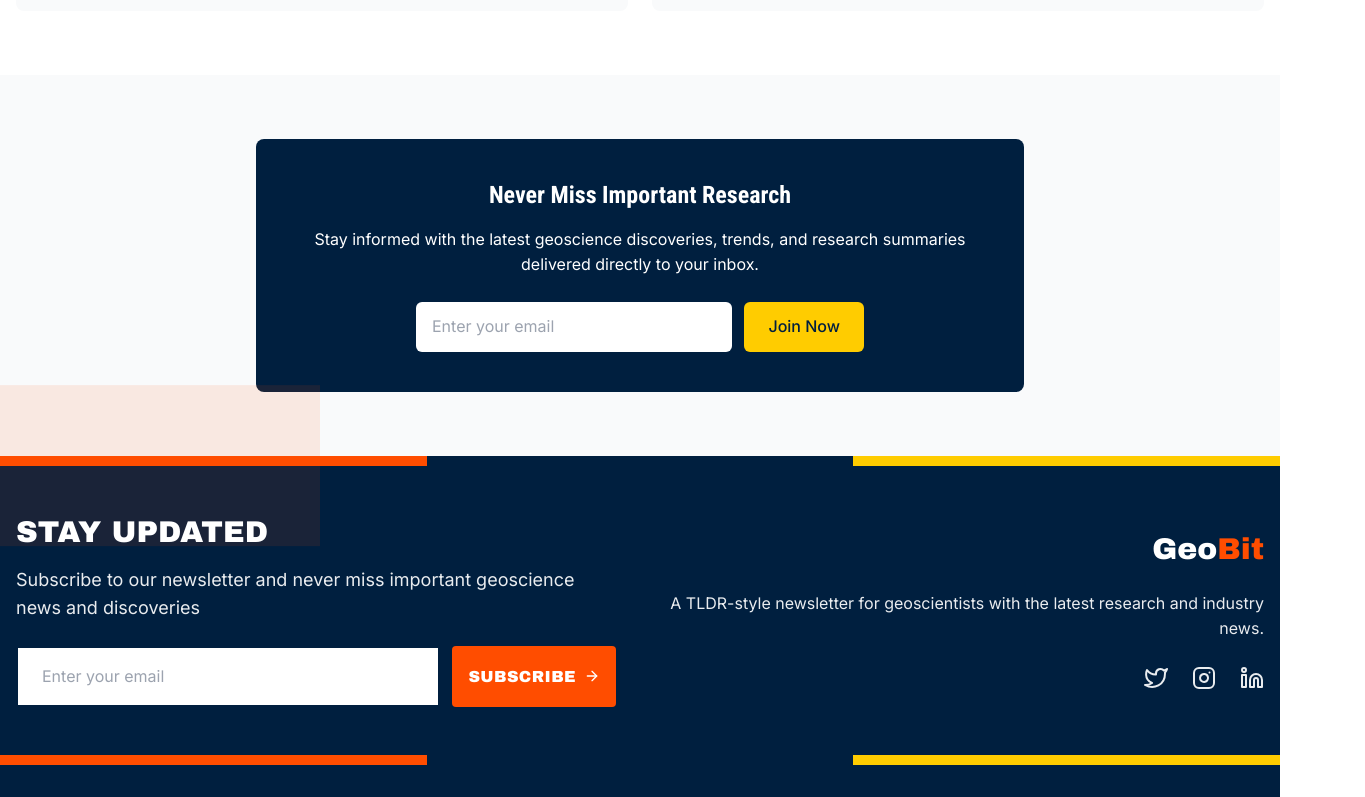
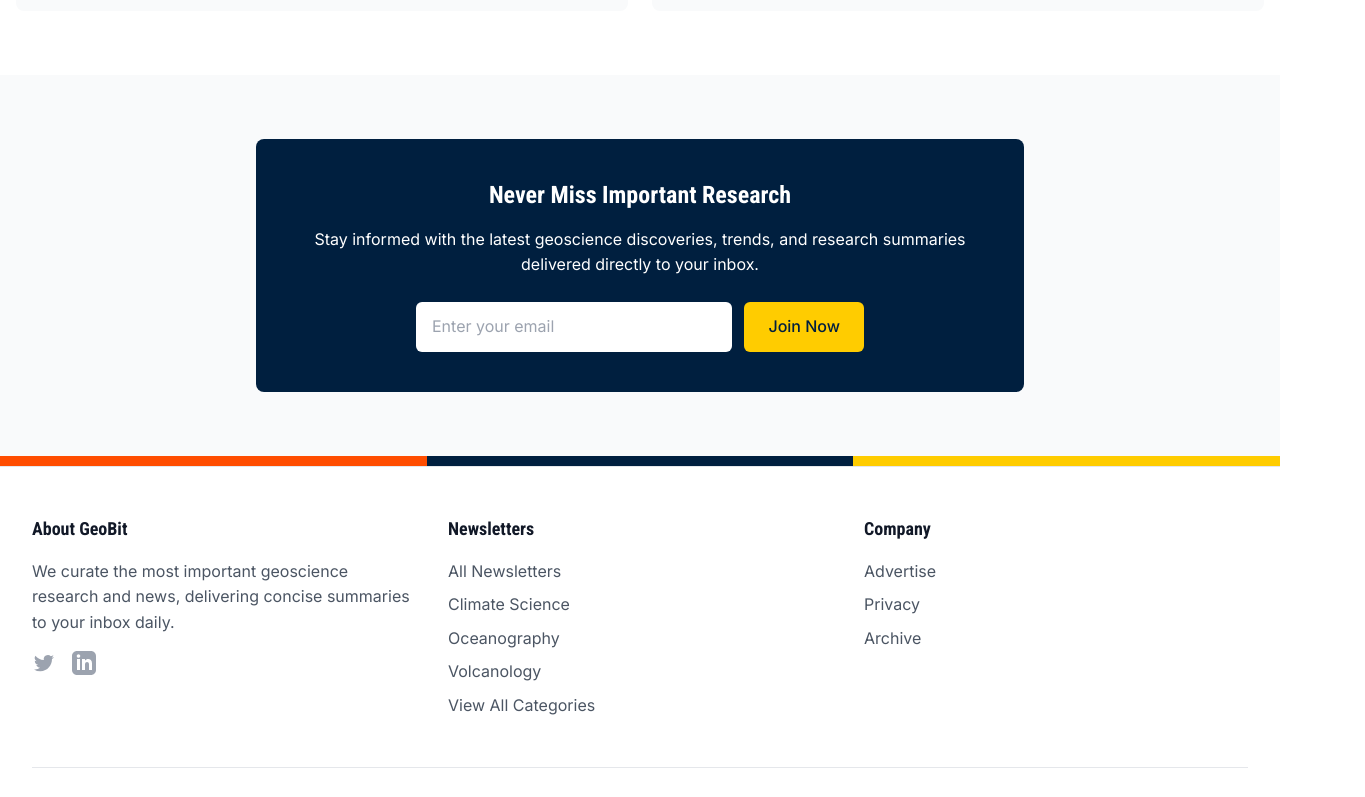
Before and after one commit to szilarddenes/geobit, a Next.js app: page / in a window 1280 px wide. Shown: the part 2000-2797 px from the top of the page, 1365 px wide, since content can reach past the window. Built offline with nearby package versions, Linux system fonts and the light colour scheme; no server answers.

Commit message:
Update Footer component to match TLDR.tech style

```diff
--- a/src/components/layout/Footer.js
+++ b/src/components/layout/Footer.js
@@ -1,207 +1,98 @@
 import Link from 'next/link';
-import { FiTwitter, FiInstagram, FiLinkedin, FiArrowRight } from 'react-icons/fi';
-import SubscriptionForm from '@/components/newsletter/SubscriptionForm';
 
-export default function Footer() {
+const Footer = () => {
+  const currentYear = new Date().getFullYear();
+
   return (
-    <footer className="bg-secondary text-white relative">
-      {/* Geometric accent shapes */}
-      <div className="absolute top-0 left-0 w-1/4 h-1/4 bg-primary opacity-10 transform -translate-y-1/2"></div>
-      <div className="absolute bottom-0 right-0 w-1/5 h-1/5 bg-accent opacity-20 rounded-full transform translate-x-1/3 translate-y-1/3"></div>
-
-      {/* Top footer section with subscription */}
-      <div className="relative z-10 container mx-auto px-4 py-12">
-        <div className="grid grid-cols-1 md:grid-cols-2 gap-12 items-center">
+    <footer className="bg-white border-t border-gray-200">
+      <div className="container mx-auto px-4 sm:px-6 lg:px-8 py-12">
+        <div className="grid grid-cols-1 md:grid-cols-3 gap-8">
+          {/* About */}
           <div>
-            <h2 className="font-heading text-3xl font-bold uppercase mb-4">
-              Stay Updated
-            </h2>
-            <p className="text-neutral-200 mb-6 text-lg">
-              Subscribe to our newsletter and never miss important geoscience news and discoveries
+            <h3 className="text-lg font-semibold text-gray-900 mb-4">About GeoBit</h3>
+            <p className="text-gray-600 mb-4">
+              We curate the most important geoscience research and news, delivering concise summaries to your inbox daily.
             </p>
-            <SubscriptionForm buttonText="Subscribe" compact={true} />
-          </div>
-
-          <div className="flex flex-col md:items-end">
-            <Link href="/" className="inline-block mb-6">
-              <span className="font-heading text-3xl font-bold text-white">
-                Geo<span className="text-primary">Bit</span>
-              </span>
-            </Link>
-            <p className="text-neutral-200 md:text-right mb-6">
-              A TLDR-style newsletter for geoscientists with the latest research and industry news.
-            </p>
-            <div className="flex space-x-6">
-              <a
-                href="https://twitter.com"
-                target="_blank"
-                rel="noopener noreferrer"
-                className="text-neutral-200 hover:text-primary transition-colors duration-300"
-                aria-label="Twitter"
-              >
-                <FiTwitter size={24} />
+            <div className="flex space-x-4">
+              <a href="https://twitter.com/geobit" target="_blank" rel="noopener noreferrer" className="text-gray-400 hover:text-gray-500">
+                <span className="sr-only">Twitter</span>
+                <svg className="h-6 w-6" fill="currentColor" viewBox="0 0 24 24">
+                  <path d="M8.29 20.251c7.547 0 11.675-6.253 11.675-11.675 0-.178 0-.355-.012-.53A8.348 8.348 0 0022 5.92a8.19 8.19 0 01-2.357.646 4.118 4.118 0 001.804-2.27 8.224 8.224 0 01-2.605.996 4.107 4.107 0 00-6.993 3.743 11.65 11.65 0 01-8.457-4.287 4.106 4.106 0 001.27 5.477A4.072 4.072 0 012.8 9.713v.052a4.105 4.105 0 003.292 4.022 4.095 4.095 0 01-1.853.07 4.108 4.108 0 003.834 2.85A8.233 8.233 0 012 18.407a11.616 11.616 0 006.29 1.84"></path>
+                </svg>
               </a>
-              <a
-                href="https://instagram.com"
-                target="_blank"
-                rel="noopener noreferrer"
-                className="text-neutral-200 hover:text-primary transition-colors duration-300"
-                aria-label="Instagram"
-              >
-                <FiInstagram size={24} />
-              </a>
-              <a
-                href="https://linkedin.com"
-                target="_blank"
-                rel="noopener noreferrer"
-                className="text-neutral-200 hover:text-primary transition-colors duration-300"
-                aria-label="LinkedIn"
-              >
-                <FiLinkedin size={24} />
+              <a href="https://linkedin.com/company/geobit" target="_blank" rel="noopener noreferrer" className="text-gray-400 hover:text-gray-500">
+                <span className="sr-only">LinkedIn</span>
+                <svg className="h-6 w-6" fill="currentColor" viewBox="0 0 24 24">
+                  <path d="M19 0h-14c-2.761 0-5 2.239-5 5v14c0 2.761 2.239 5 5 5h14c2.762 0 5-2.239 5-5v-14c0-2.761-2.238-5-5-5zm-11 19h-3v-11h3v11zm-1.5-12.268c-.966 0-1.75-.79-1.75-1.764s.784-1.764 1.75-1.764 1.75.79 1.75 1.764-.783 1.764-1.75 1.764zm13.5 12.268h-3v-5.604c0-3.368-4-3.113-4 0v5.604h-3v-11h3v1.765c1.396-2.586 7-2.777 7 2.476v6.759z"/>
+                </svg>
               </a>
             </div>
           </div>
-        </div>
-      </div>
 
-      {/* Section divider */}
-      <div className="section-divider w-full h-2"></div>
-
-      {/* Bottom footer with links */}
-      <div className="container mx-auto px-4 pt-12 pb-6">
-        <div className="grid grid-cols-1 md:grid-cols-4 gap-8">
           {/* Newsletters */}
-          <div className="col-span-1">
-            <h3 className="font-heading text-lg font-bold uppercase mb-4 text-accent">Newsletters</h3>
-            <ul className="space-y-3">
+          <div>
+            <h3 className="text-lg font-semibold text-gray-900 mb-4">Newsletters</h3>
+            <ul className="space-y-2">
               <li>
-                <Link
-                  href="/newsletters/research"
-                  className="text-neutral-200 hover:text-primary flex items-center group"
-                >
-                  <FiArrowRight className="mr-2 opacity-0 group-hover:opacity-100 transition-opacity duration-300" size={14} />
-                  <span>Research Highlights</span>
+                <Link href="/newsletters" className="text-gray-600 hover:text-gray-900">
+                  All Newsletters
                 </Link>
               </li>
               <li>
-                <Link
-                  href="/newsletters/industry"
-                  className="text-neutral-200 hover:text-primary flex items-center group"
-                >
-                  <FiArrowRight className="mr-2 opacity-0 group-hover:opacity-100 transition-opacity duration-300" size={14} />
-                  <span>Industry News</span>
+                <Link href="/categories/climate-science" className="text-gray-600 hover:text-gray-900">
+                  Climate Science
                 </Link>
               </li>
               <li>
-                <Link
-                  href="/newsletters/tools"
-                  className="text-neutral-200 hover:text-primary flex items-center group"
-                >
-                  <FiArrowRight className="mr-2 opacity-0 group-hover:opacity-100 transition-opacity duration-300" size={14} />
-                  <span>Tools & Technology</span>
+                <Link href="/categories/oceanography" className="text-gray-600 hover:text-gray-900">
+                  Oceanography
                 </Link>
               </li>
               <li>
-                <Link
-                  href="/newsletters/careers"
-                  className="text-neutral-200 hover:text-primary flex items-center group"
-                >
-                  <FiArrowRight className="mr-2 opacity-0 group-hover:opacity-100 transition-opacity duration-300" size={14} />
-                  <span>Career Opportunities</span>
+                <Link href="/categories/volcanology" className="text-gray-600 hover:text-gray-900">
+                  Volcanology
+                </Link>
+              </li>
+              <li>
+                <Link href="/categories" className="text-gray-600 hover:text-gray-900">
+                  View All Categories
                 </Link>
               </li>
             </ul>
           </div>
 
-          {/* Resources */}
-          <div className="col-span-1">
-            <h3 className="font-heading text-lg font-bold uppercase mb-4 text-accent">Resources</h3>
-            <ul className="space-y-3">
+          {/* Company */}
+          <div>
+            <h3 className="text-lg font-semibold text-gray-900 mb-4">Company</h3>
+            <ul className="space-y-2">
               <li>
-                <Link
-                  href="/archive"
-                  className="text-neutral-200 hover:text-primary flex items-center group"
-                >
-                  <FiArrowRight className="mr-2 opacity-0 group-hover:opacity-100 transition-opacity duration-300" size={14} />
-                  <span>Archive</span>
+                <Link href="/advertise" className="text-gray-600 hover:text-gray-900">
+                  Advertise
                 </Link>
               </li>
               <li>
-                <Link
-                  href="/about"
-                  className="text-neutral-200 hover:text-primary flex items-center group"
-                >
-                  <FiArrowRight className="mr-2 opacity-0 group-hover:opacity-100 transition-opacity duration-300" size={14} />
-                  <span>About Us</span>
+                <Link href="/privacy" className="text-gray-600 hover:text-gray-900">
+                  Privacy
                 </Link>
               </li>
               <li>
-                <Link
-                  href="/advertise"
-                  className="text-neutral-200 hover:text-primary flex items-center group"
-                >
-                  <FiArrowRight className="mr-2 opacity-0 group-hover:opacity-100 transition-opacity duration-300" size={14} />
-                  <span>Advertise</span>
-                </Link>
-              </li>
-              <li>
-                <Link
-                  href="/contact"
-                  className="text-neutral-200 hover:text-primary flex items-center group"
-                >
-                  <FiArrowRight className="mr-2 opacity-0 group-hover:opacity-100 transition-opacity duration-300" size={14} />
-                  <span>Contact</span>
+                <Link href="/archive" className="text-gray-600 hover:text-gray-900">
+                  Archive
                 </Link>
               </li>
             </ul>
           </div>
-
-          {/* Legal */}
-          <div className="col-span-1">
-            <h3 className="font-heading text-lg font-bold uppercase mb-4 text-accent">Legal</h3>
-            <ul className="space-y-3">
-              <li>
-                <Link
-                  href="/privacy"
-                  className="text-neutral-200 hover:text-primary flex items-center group"
-                >
-                  <FiArrowRight className="mr-2 opacity-0 group-hover:opacity-100 transition-opacity duration-300" size={14} />
-                  <span>Privacy Policy</span>
-                </Link>
-              </li>
-              <li>
-                <Link
-                  href="/terms"
-                  className="text-neutral-200 hover:text-primary flex items-center group"
-                >
-                  <FiArrowRight className="mr-2 opacity-0 group-hover:opacity-100 transition-opacity duration-300" size={14} />
-                  <span>Terms of Service</span>
-                </Link>
-              </li>
-              <li>
-                <Link
-                  href="/cookies"
-                  className="text-neutral-200 hover:text-primary flex items-center group"
-                >
-                  <FiArrowRight className="mr-2 opacity-0 group-hover:opacity-100 transition-opacity duration-300" size={14} />
-                  <span>Cookie Policy</span>
-                </Link>
-              </li>
-            </ul>
-          </div>
-
-          {/* Info Block */}
-          <div className="col-span-1 md:text-right">
-            <h3 className="font-heading text-lg font-bold uppercase mb-4 text-accent">Reach Us</h3>
-            <p className="text-neutral-200 mb-2">hello@geobit.com</p>
-            <p className="text-neutral-200">123 Science Avenue<br />Research District, EI 54321</p>
-          </div>
         </div>
 
-        <div className="border-t border-neutral-700 mt-12 pt-6 text-center text-sm text-neutral-400">
-          <p>&copy; {new Date().getFullYear()} GeoBit. All rights reserved.</p>
+        {/* Copyright */}
+        <div className="mt-12 pt-8 border-t border-gray-200">
+          <p className="text-gray-500 text-sm text-center">
+            &copy; {currentYear} GeoBit. All rights reserved.
+          </p>
         </div>
       </div>
     </footer>
   );
-}
+};
+
+export default Footer;
```
